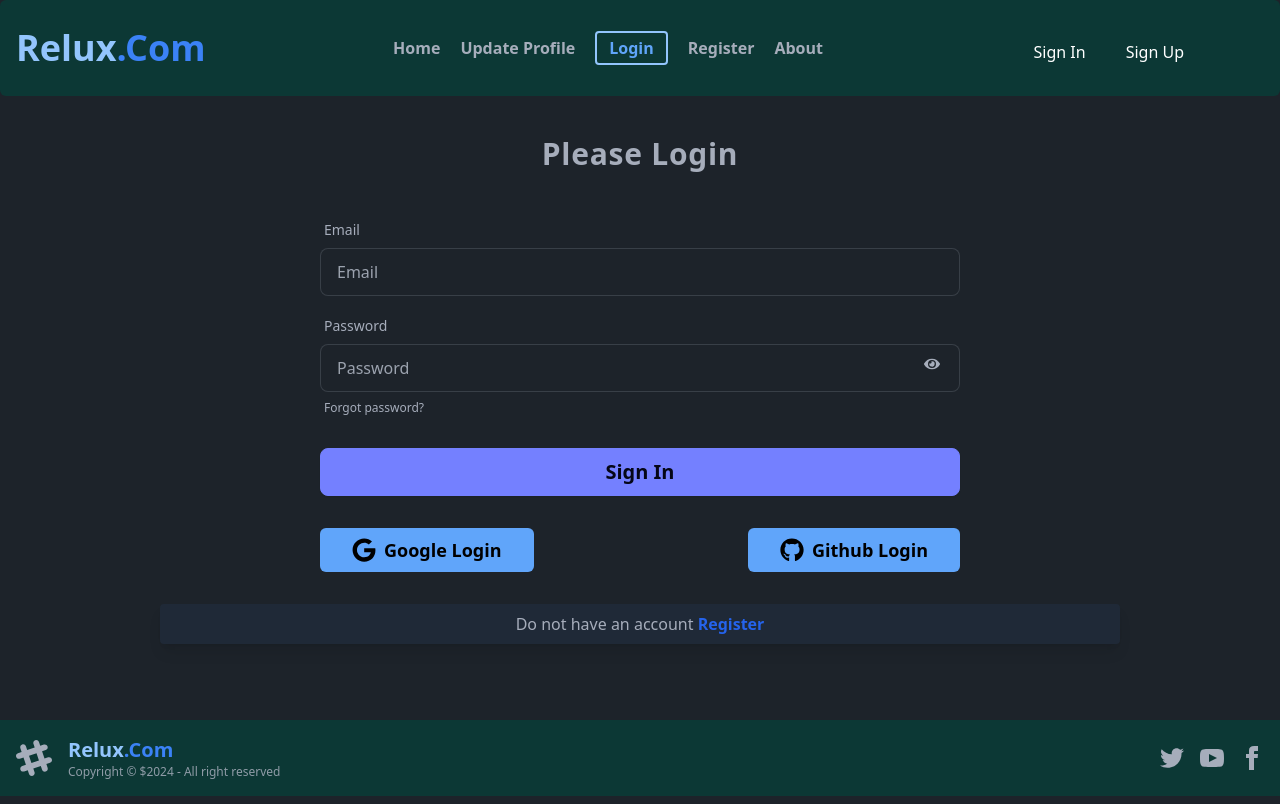
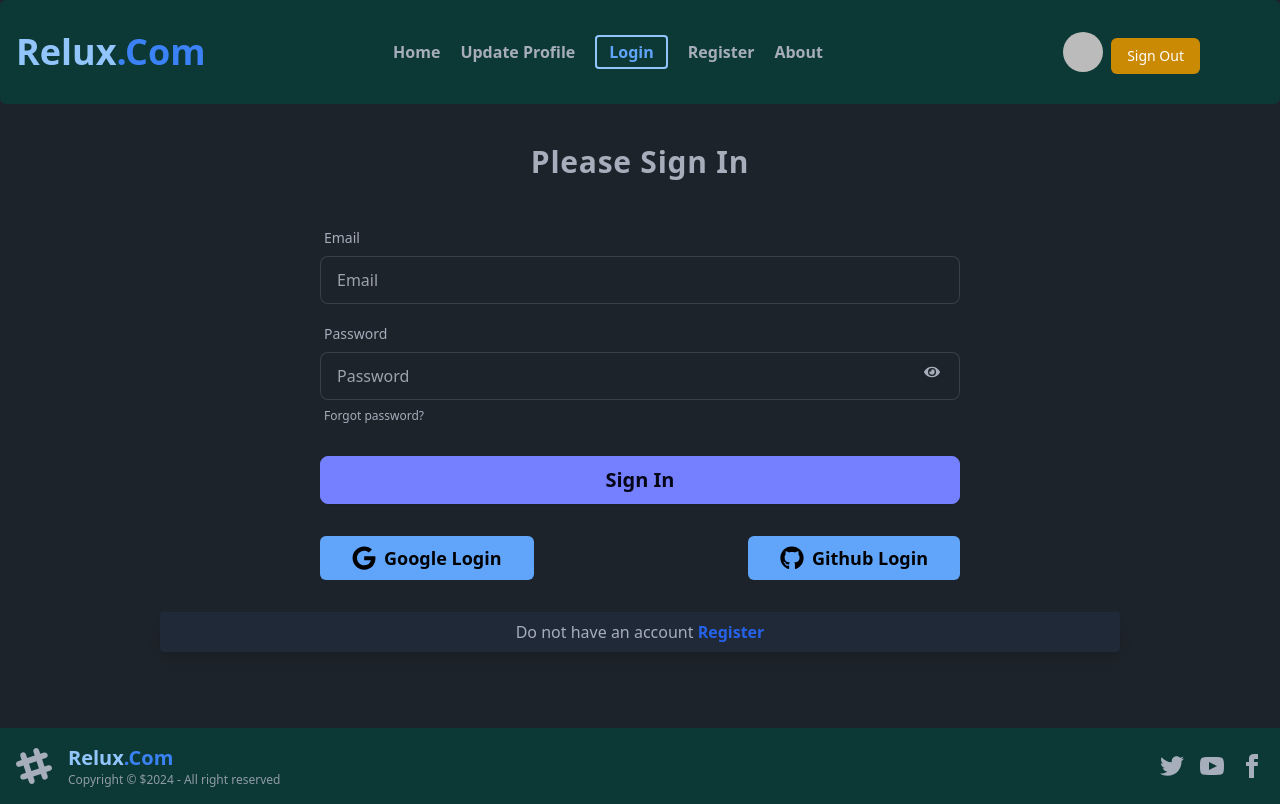
Before and after one commit to Rashedin-063/RealState-Assignment-A9, a React (Vite) app: page /login in a window 1280 px wide. Built offline with nearby package versions, Linux system fonts and the light colour scheme; no server answers; sample sign-in values are in the browser's storage.

Commit message:
navbar updated user profile

```diff
--- a/src/components/Button.jsx
+++ b/src/components/Button.jsx
@@ -1,22 +1,26 @@
 import PropTypes from 'prop-types';
 
-const Button = ({label, type}) => {
+const Button = ({label, type, onClick}) => {
   let buttonClass =
     'px-4 py-2 rounded-md text-white hover:text-black -mt-2 md:-mt-0 text-sm';
 
-  if (type === 'primary') {
-    buttonClass += 'bg-slate-500 hover:bg-blue-900';
-  } else if (type === 'secondary') {
-    buttonClass += 'bg-red-500 hover:bg-red-500';
+   if (type === 'primary') {
+     buttonClass += ' bg-blue-600 hover:bg-blue-300';
+   } else if (type === 'secondary') {
+     buttonClass += ' bg-yellow-600 hover:bg-yellow-300';
   }
 
- return <button className={buttonClass}>{label}</button>;
+ return (
+   <button className={buttonClass} onClick={onClick}>
+     {label}
+   </button>
+ );
 };
 
 Button.propTypes = {
   label: PropTypes.string,
   type: PropTypes.string,
-  place: PropTypes.string,
+  onClick: PropTypes.func,
 };
 
 export default Button;
--- a/src/pages/Login.jsx
+++ b/src/pages/Login.jsx
@@ -1,4 +1,4 @@
-import { Link } from 'react-router-dom';
+import { Link, useLocation, useNavigate } from 'react-router-dom';
 import { FaEye, FaEyeSlash } from 'react-icons/fa';
 import { useState } from 'react';
 import SocialLogin from '../components/SocialLogin';
@@ -10,6 +10,9 @@ import { toast } from 'react-toastify';
 const Login = () => {
   const [showPassword, setShowPassword] = useState(false);
 
+  const location = useLocation();
+  const navigate = useNavigate();
+
   const { logInUser } = UseAuth();
 
   const {
@@ -20,7 +23,10 @@ const Login = () => {
 
   const onSubmit = ({ email, password }) => {
     logInUser(email, password)
-      .then(() => toast.success('Your login is successful'))
+      .then(() => {
+        toast.success('Your login is successful');
+      navigate(location?.state || '/');
+      })
       .catch(() => {
         toast.error(`Your email or Password doesn't match`);
       });
@@ -33,7 +39,7 @@ const Login = () => {
       </Helmet>
       <div>
         <h2 className='text-3xl my-10 text-center font-semibold tracking-wide'>
-          Please Login
+          Please Sign In
         </h2>
         <form
           onSubmit={handleSubmit(onSubmit)}
--- a/src/pages/shared/Navbar.jsx
+++ b/src/pages/shared/Navbar.jsx
@@ -1,12 +1,21 @@
 import { Link } from 'react-router-dom';
 import Button from '../../components/Button';
 import Menu from '../../components/Menu';
+import UseAuth from './../../hooks/UseAuth';
+import { toast } from 'react-toastify';
+import userDefaultPic from '../../assets/user.png'
+
 
 const Navbar = () => {
+  const { user, logOutUser } = UseAuth();
+
+  const handleLogOut = () => {
+    logOutUser()
+      .then(() => toast.warning('User logout successful'));
+  }
+
   return (
-    <div
-      className='navbar primary-bg rounded-md py-4 lg:py-6 px-4'
-    >
+    <div className='navbar primary-bg rounded-md py-4 lg:py-6 px-4'>
       <div className='navbar-start -ml-2 lg:-ml-0'>
         {/* dropdown */}
         <div className='dropdown'>
@@ -52,10 +61,33 @@ const Navbar = () => {
         </ul>
       </div>
       <div className='navbar-end flex gap-2 mt-2 mr-6 md:mr-16'>
-        <div className='gap-2 flex'>
-          <Button label='Sign In' type='primary'></Button>
-          <Button type='secondary' label='Sign Up'></Button>
-        </div>
+        {user ? (
+          <div className='flex gap-2 items-center '>
+            <img
+              className='h-10 w-10 rounded-full mb-2'
+              src={user.photoURL}
+              alt='User Pic'
+              title={user.displayName}
+            />
+            <Button
+              onClick={handleLogOut}
+              label='Sign Out'
+              type='secondary'
+            ></Button>
+          </div>
+        ) : (
+          <div className='flex gap-2 items-center'>
+            <img
+              className='h-10 w-10 rounded-full mb-1'
+              src={userDefaultPic}
+              alt='User Pic'
+              title='User Profile Picture'
+            />
+            <Link to='/login'>
+              <Button type='primary' label='Sign In'></Button>
+            </Link>
+          </div>
+        )}
       </div>
     </div>
   );
--- /dev/null
+++ b/src/routes/PrivateRoute.jsx
@@ -0,0 +1,28 @@
+import PropTypes from 'prop-types';
+import UseAuth from '../hooks/UseAuth';
+import { Navigate, useLocation } from 'react-router-dom';
+
+const PrivateRoute = ({ children }) => {
+  const { user, loading } = UseAuth();
+  const location = useLocation();
+
+  if (loading) {
+    return (
+      <div className='text-center mt-20'>
+        <span className='loading loading-spinner text-error'></span>
+      </div>
+    );
+  }
+
+
+  if (user) {
+    return children
+  }
+  return <Navigate to='/login' state={location.pathname} />;
+};
+
+PrivateRoute.propTypes = {
+  children: PropTypes.node,
+};
+
+export default PrivateRoute;
--- a/src/routes/router.jsx
+++ b/src/routes/router.jsx
@@ -6,34 +6,41 @@ import UpdateProfile from "../pages/UpdateProfile";
 import Login from "../pages/Login";
 import Register from "../pages/Register";
 import About from "../pages/About";
+import PrivateRoute from "./PrivateRoute";
 
 
-const router = createBrowserRouter([{
+const router = createBrowserRouter([
+  {
     path: '/',
     element: <Root />,
     errorElement: <ErrorPage />,
     children: [
       {
         path: '/',
-      element: <Home/>
+        element: <Home />,
       },
       {
         path: '/update',
-      element: <UpdateProfile/>
+        element: <UpdateProfile />,
       },
       {
         path: '/login',
-      element: <Login/>
+        element: <Login />,
       },
       {
         path: '/register',
-      element: <Register/>
+        element: <Register />,
       },
       {
         path: '/about',
-      element: <About/>
-    }
-  ]
-}])
+        element: (
+          <PrivateRoute>
+            <About />
+          </PrivateRoute>
+        ),
+      },
+    ],
+  },
+]);
 
 export default router;
```
Also changed, not shown: src/context/AuthProvider.jsx (+6 -1 lines), src/assets/cool-background.png (deleted), src/assets/user.png (added). Lines whose indentation alone changed are shown as unchanged.
